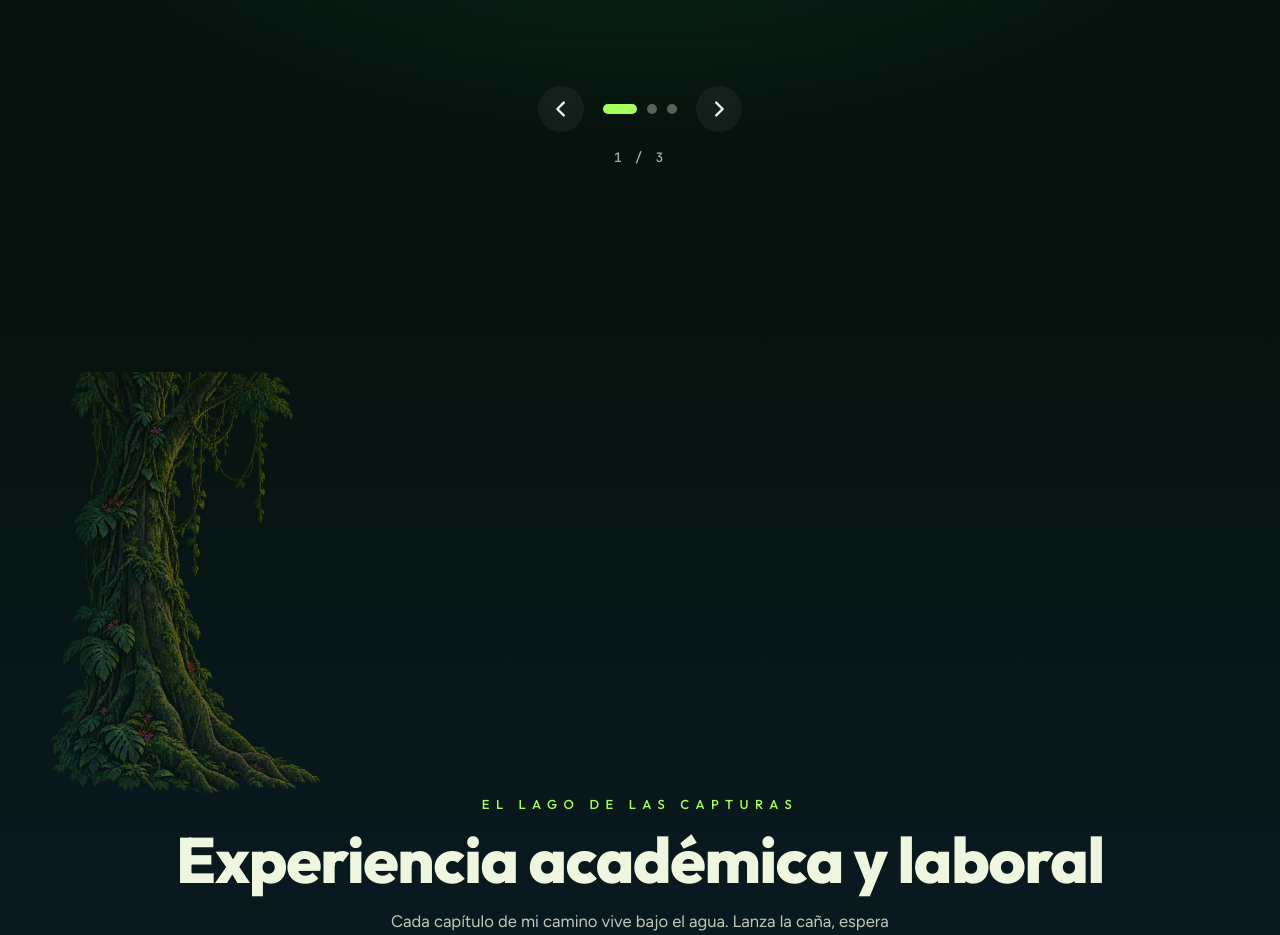
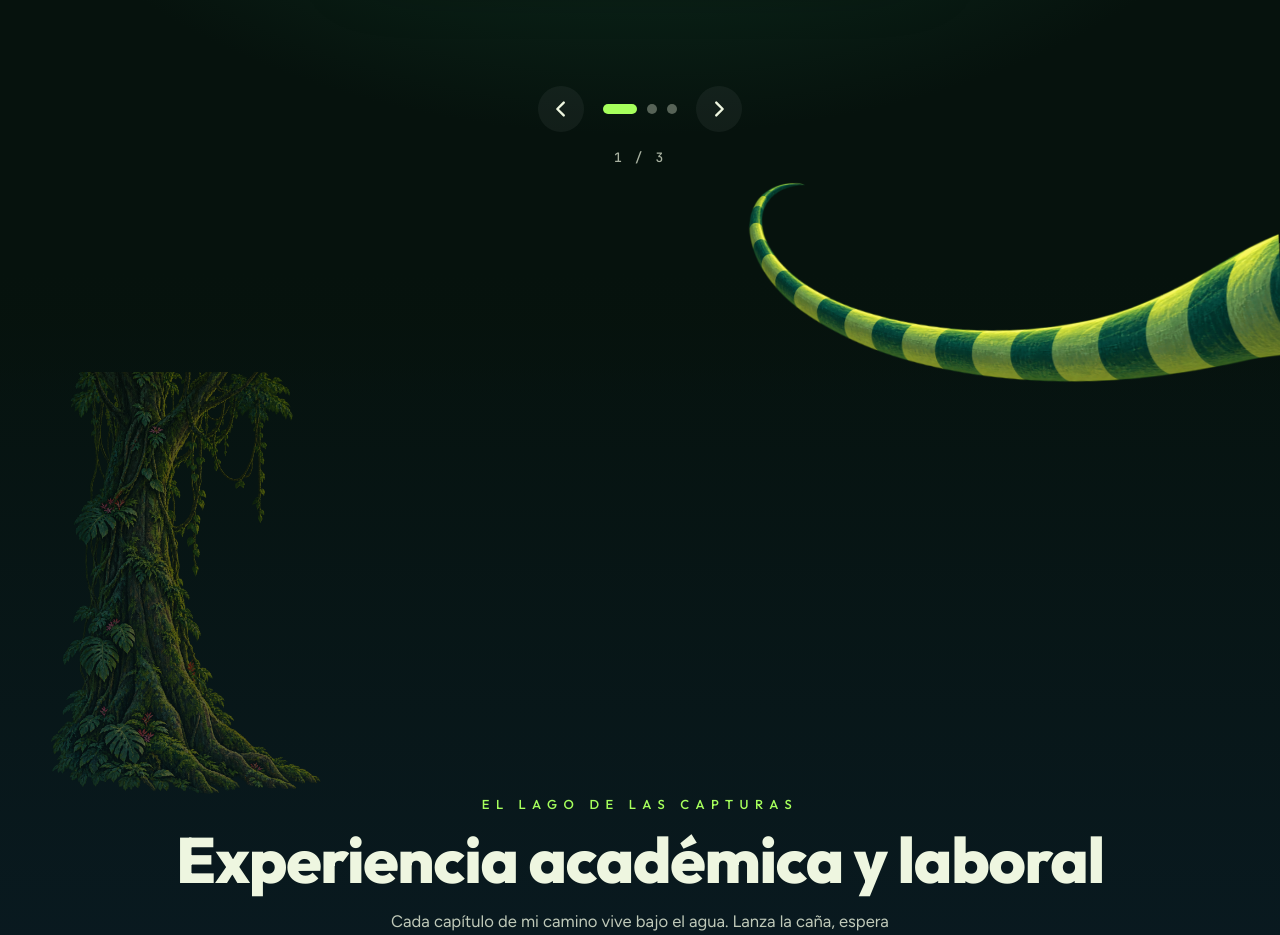
Before and after one commit to ReveloSN/Portafolio, a Next.js app: page / in a window 1280 px wide. Shown: the part 3360-4295 px from the top of the page. Built offline with nearby package versions, Linux system fonts and the light colour scheme.

Commit message:
feat(seams): cola del dinosaurio entre Testimonios y Experiencia

```diff
--- a/app/keyframes.css
+++ b/app/keyframes.css
@@ -417,3 +417,12 @@
     transform: translateX(25%);
   }
 }
+@keyframes tail-sway {
+  0%,
+  100% {
+    transform: rotate(-3deg);
+  }
+  50% {
+    transform: rotate(3deg);
+  }
+}
--- a/components/organisms/Experience.tsx
+++ b/components/organisms/Experience.tsx
@@ -4,6 +4,7 @@ import { ArtLayer } from "@/components/atoms/ArtLayer";
 import { ExperienceCard } from "@/components/molecules/ExperienceCard";
 import { KindLegend } from "@/components/molecules/KindLegend";
 import { RareCard } from "@/components/molecules/RareCard";
+import { SeamLayer } from "@/components/molecules/SeamLayer";
 import { SectionHeading } from "@/components/molecules/SectionHeading";
 import { SectionShell } from "@/components/templates/SectionShell";
 import { FishIcon } from "@/components/worlds/art/FishIcon";
@@ -40,6 +41,8 @@ export function Experience() {
       id={SECTION_IDS.experience}
       background={BACKGROUND}
       decoration={
+        <>
+          <SeamLayer seam="testimonials-experience" host="lower" />
           <ArtLayer
             src="/images/trunkL.webp"
             width={1024}
@@ -47,6 +50,7 @@ export function Experience() {
             sizes="(min-width: 1200px) 320px, 22vw"
             className="absolute top-0 left-0 w-[min(20rem,22vw)] opacity-35"
           />
+        </>
       }
     >
       <div className="mx-auto max-w-[min(var(--content-max),calc(var(--u)*77.8))]">
--- a/scripts/seams.ts
+++ b/scripts/seams.ts
@@ -22,6 +22,7 @@ const SEAMS = [
   { name: "hero-about", selector: "#sobre-mi" },
   { name: "about-proyectos", selector: "#proyectos" },
   { name: "proyectos-testimonios", selector: "#testimonios" },
+  { name: "testimonios-experiencia", selector: "#experiencia" },
   { name: "contacto-habilidades", selector: "#habilidades" },
   { name: "habilidades-footer", selector: "footer" },
 ] as const;
```
Lines whose indentation alone changed are shown as unchanged.
